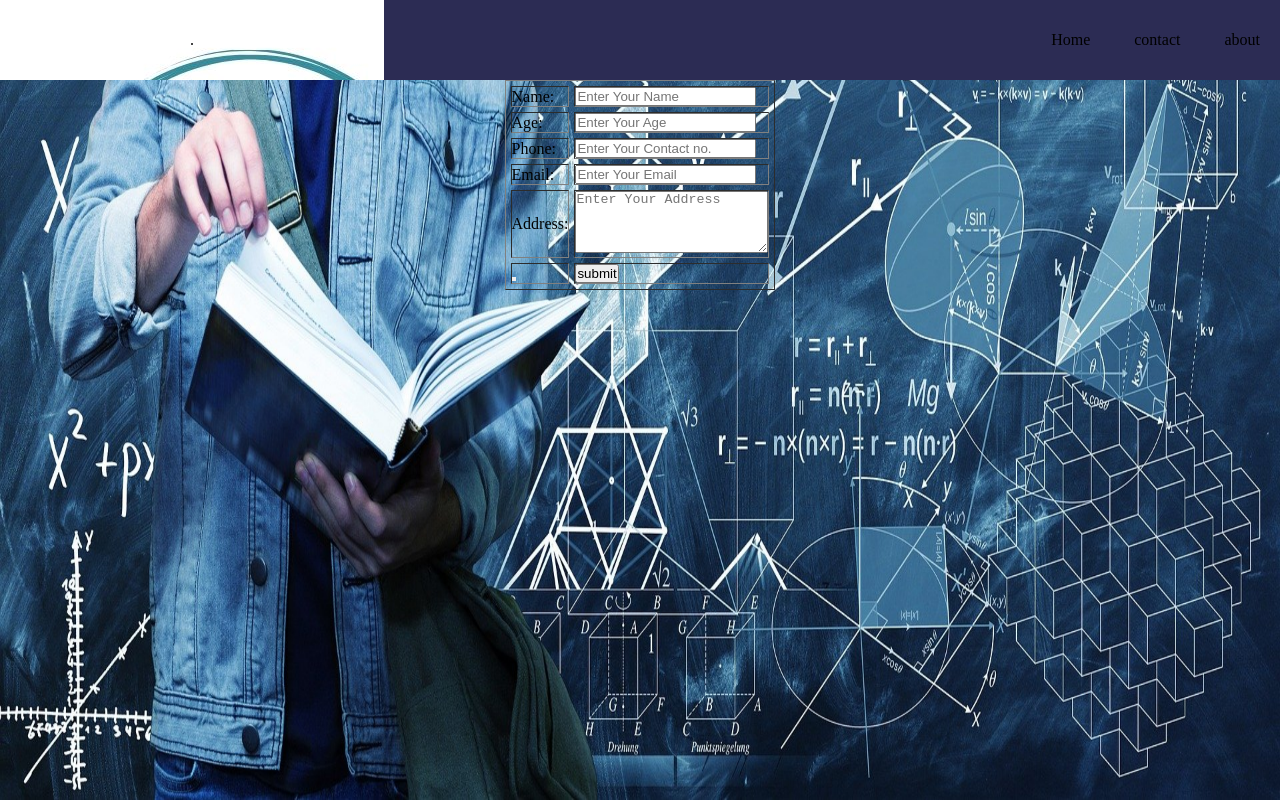
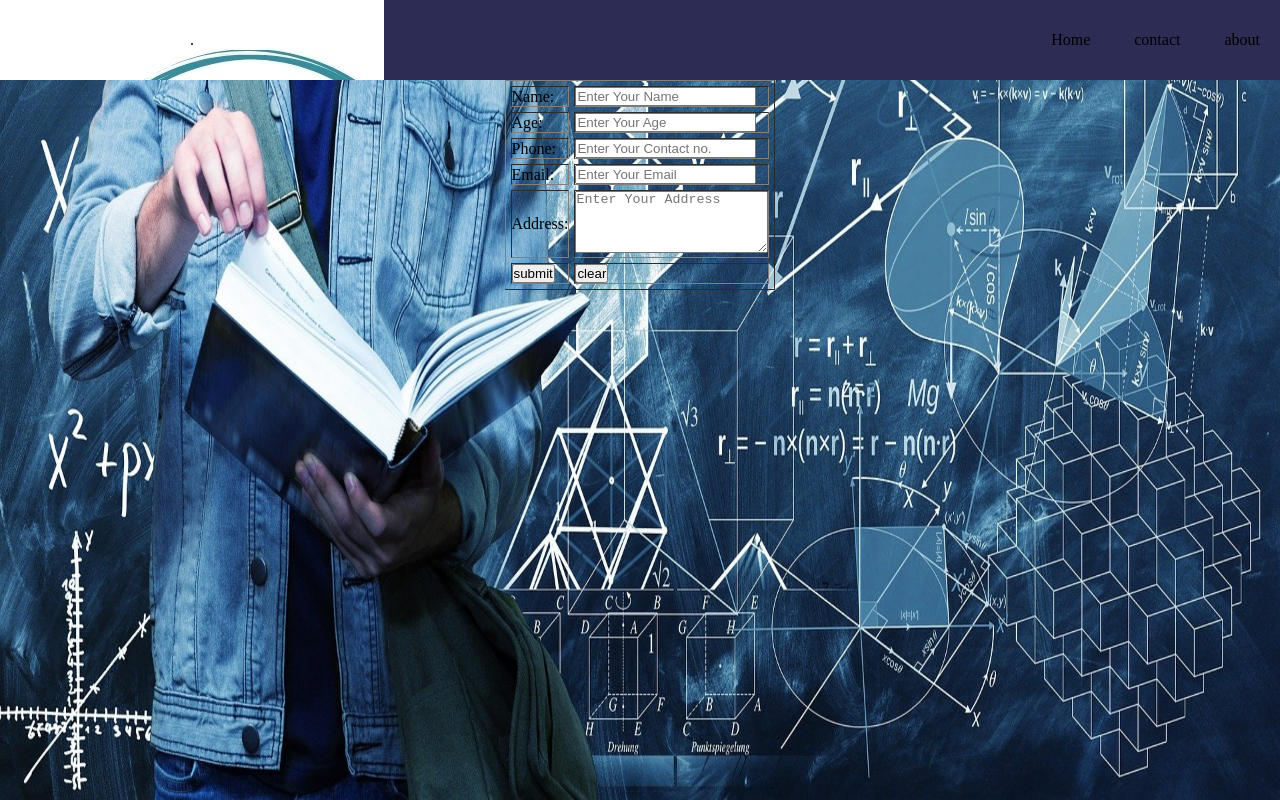
Before and after one commit to Kaneryaa/mywebsite, a plain HTML site: page index.html in a window 1280 px wide. Drawn offline with nearby package versions, Linux system fonts and the light colour scheme.

Commit message:
Add files via upload

```diff
--- a/index.html
+++ b/index.html
@@ -64,8 +64,8 @@
 					<td><textarea cols = '22' rows='4' placeholder='Enter Your Address'></textarea></td>
 				</tr>
 				<tr>
-					<td rowspan="3"><button  type="cancel" value="cancel"></button></td>
-					<td><input type='submit' value = 'submit'/></td>
+					<td><input type="button" value="submit" onclick="alert('your form is submit');"></button></td>
+					<td><input type="button" value="clear" onclick="alert('your form is clear');"></button></td>
 				</tr>
 
 		</table>
```
